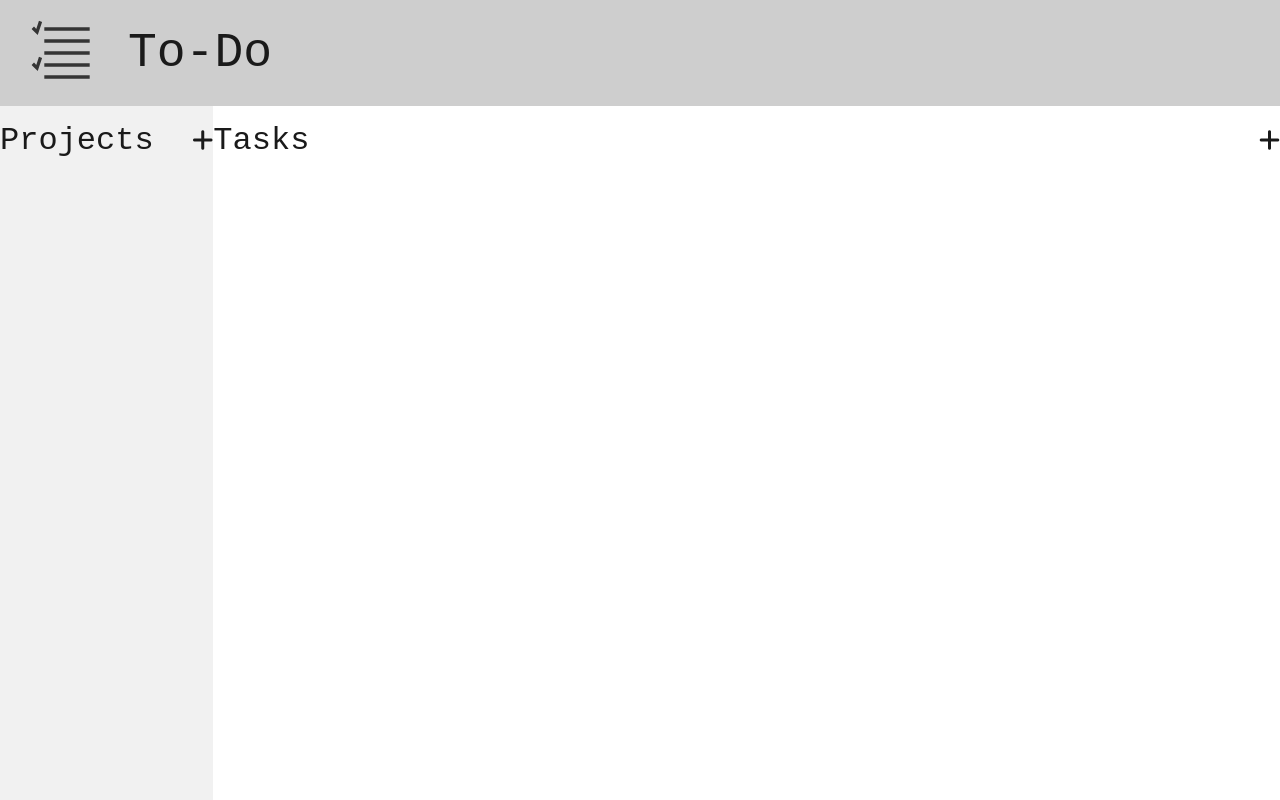
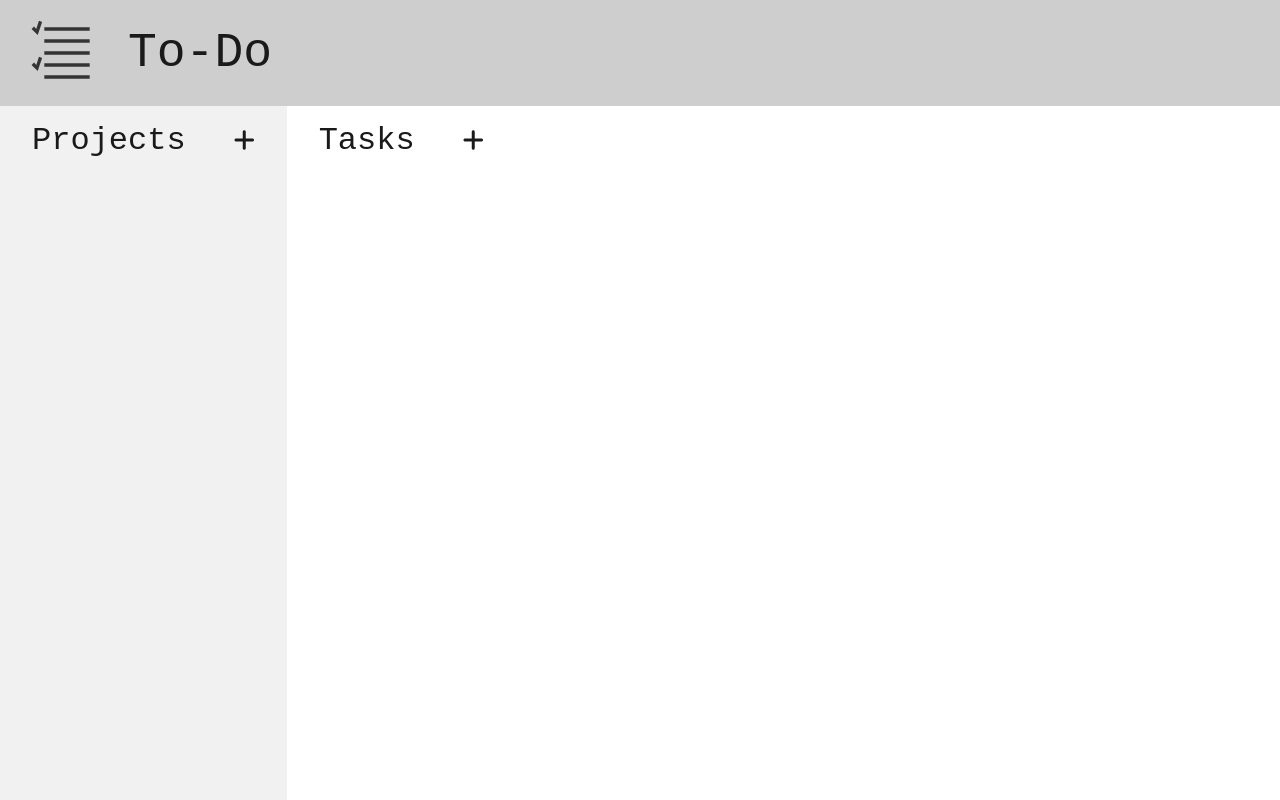
Before and after one commit to DocQuantic/odin-todo, a website built with webpack: page src/template.html in a window 1280 px wide. Built offline with nearby package versions, Linux system fonts and the light colour scheme.

Commit message:
Polish base styling

```diff
--- a/src/styles.css
+++ b/src/styles.css
@@ -49,11 +49,13 @@ main{
 
     grid-template-columns: minmax(min-content, 1fr) 5fr;
     > * {
-        padding-top: 1rem;
+        padding: 1rem 2rem;
         > .title{
             display: flex;
             justify-content: space-between;
             align-items: center;
+            gap: 3rem;
+            width: fit-content;
         }
     }
 }
```
